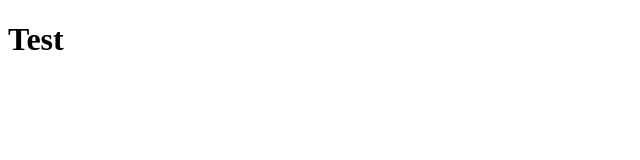
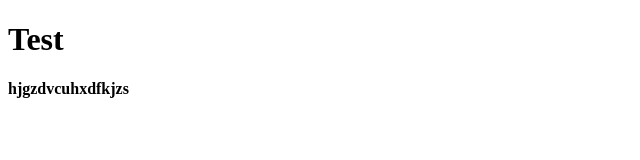
Before and after one commit to Mursheed123/Mursheed_test, a plain HTML site: page index.html in a window 1280 px wide. Shown: the whole page, without its empty margins (0-640 px from the left). Drawn offline with nearby package versions, Linux system fonts and the light colour scheme.

Commit message:
elave olundu

```diff
--- a/index.html
+++ b/index.html
@@ -9,6 +9,7 @@
 <body>
 
     <h1>Test</h1>
+    <h4>hjgzdvcuhxdfkjzs</h4>
     <script src="https://cdn.jsdelivr.net/npm/lodash@4.17.15/lodash.min.js"></script>
     <script src="js/script.js"></script>
 </body>
```
